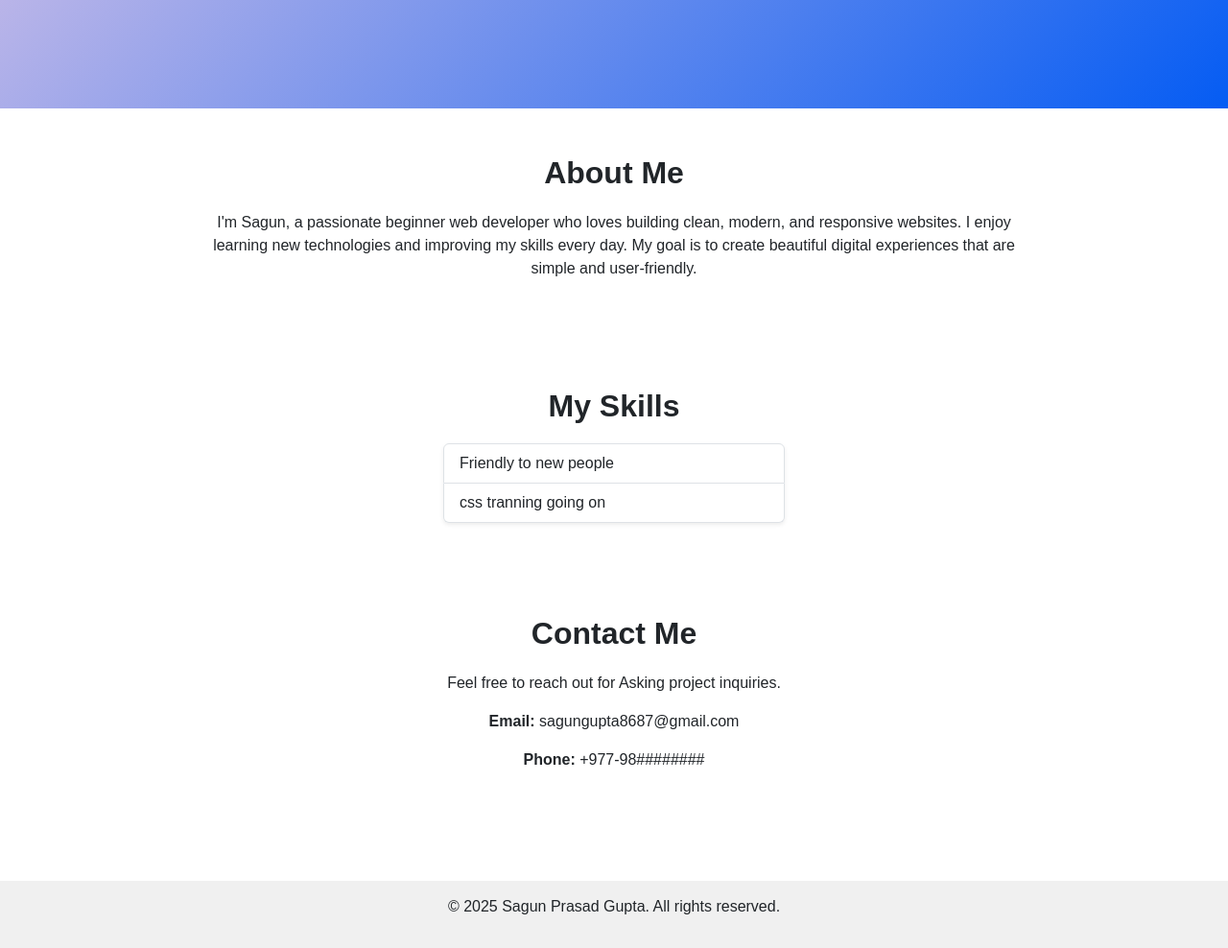
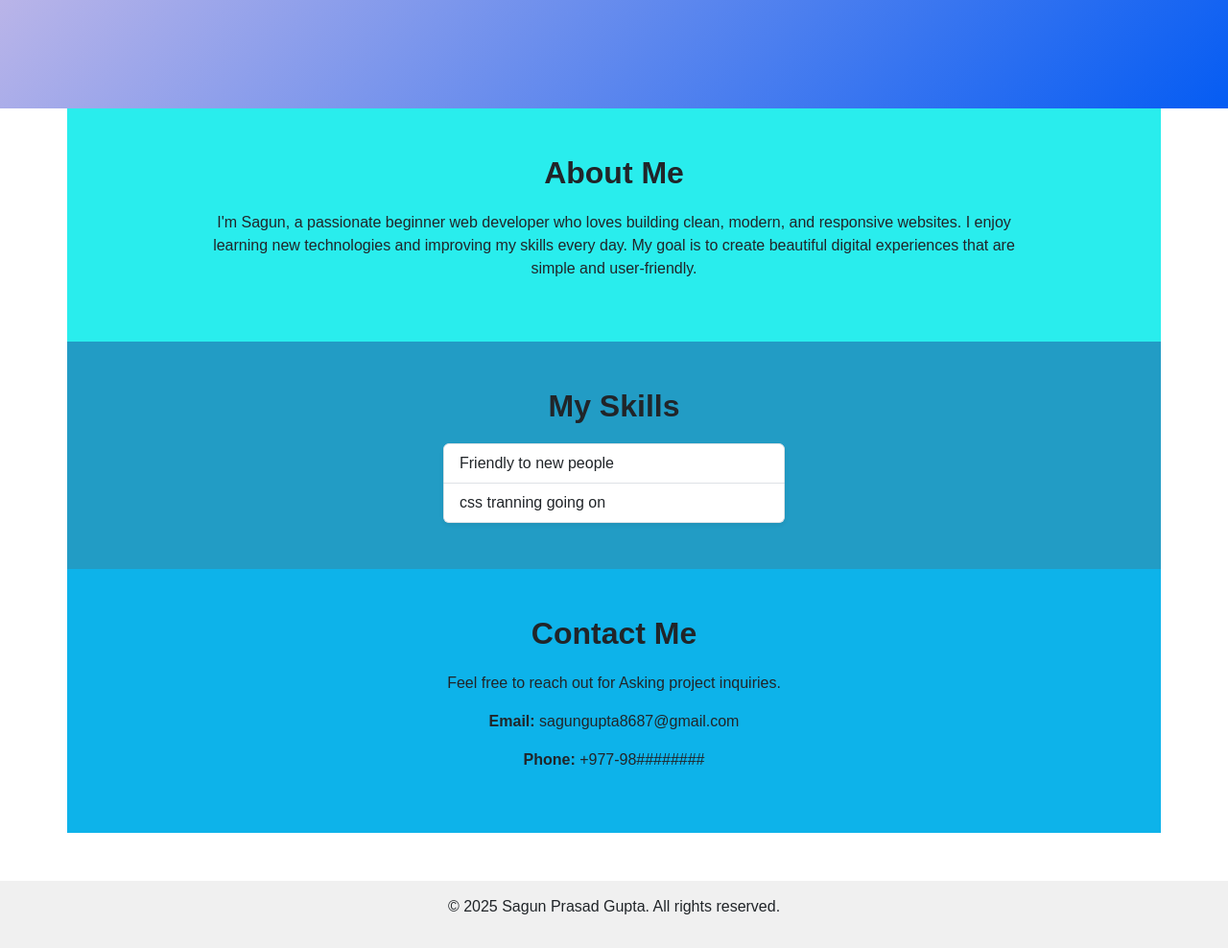
Before and after one commit to Sagun-Guptaa/Protfolio-1, a plain HTML site: page index.html in a window 1280 px wide. Shown: the part 253-1241 px from the top of the page at 96% size. Drawn offline with nearby package versions, Linux system fonts and the light colour scheme.

```diff
--- a/index.html
+++ b/index.html
@@ -55,17 +55,17 @@
         </div>
     </nav>
 
-    <section id="home" class="hero">
+    <section id="home" class="hero" >
         <h1>Hi, I'm Sagun Prasad Gupta</h1>
         <p>Aspiring Web Developer | Learner </p>
     </section>
 
-    <section id="about" class="container py-5">
+    <section id="about" class="container py-5" style="background-color: rgb(41, 237, 237);">
         <h2 class="section-title">About Me</h2>
         <p class="text-center w-75 mx-auto">I'm Sagun, a passionate beginner web developer who loves building clean, modern, and responsive websites. I enjoy learning new technologies and improving my skills every day. My goal is to create beautiful digital experiences that are simple and user-friendly.</p>
     </section>
 
-    <section id="skills" class="container py-5">
+    <section id="skills" class="container py-5" style="background-color: rgb(34, 156, 197);">
         <h2 class="section-title">My Skills</h2>
         <div class="row justify-content-center">
             <div class="col-md-4">
@@ -78,7 +78,7 @@
         </div>
     </section>
 
-    <section id="contact" class="container py-5">
+    <section id="contact" class="container py-5" style="background-color: rgb(13, 179, 234);">
         <h2 class="section-title">Contact Me</h2>
         <p class="text-center">Feel free to reach out for Asking project inquiries.</p>
         <p class="text-center"><strong>Email:</strong> sagungupta8687@gmail.com</p>
```
